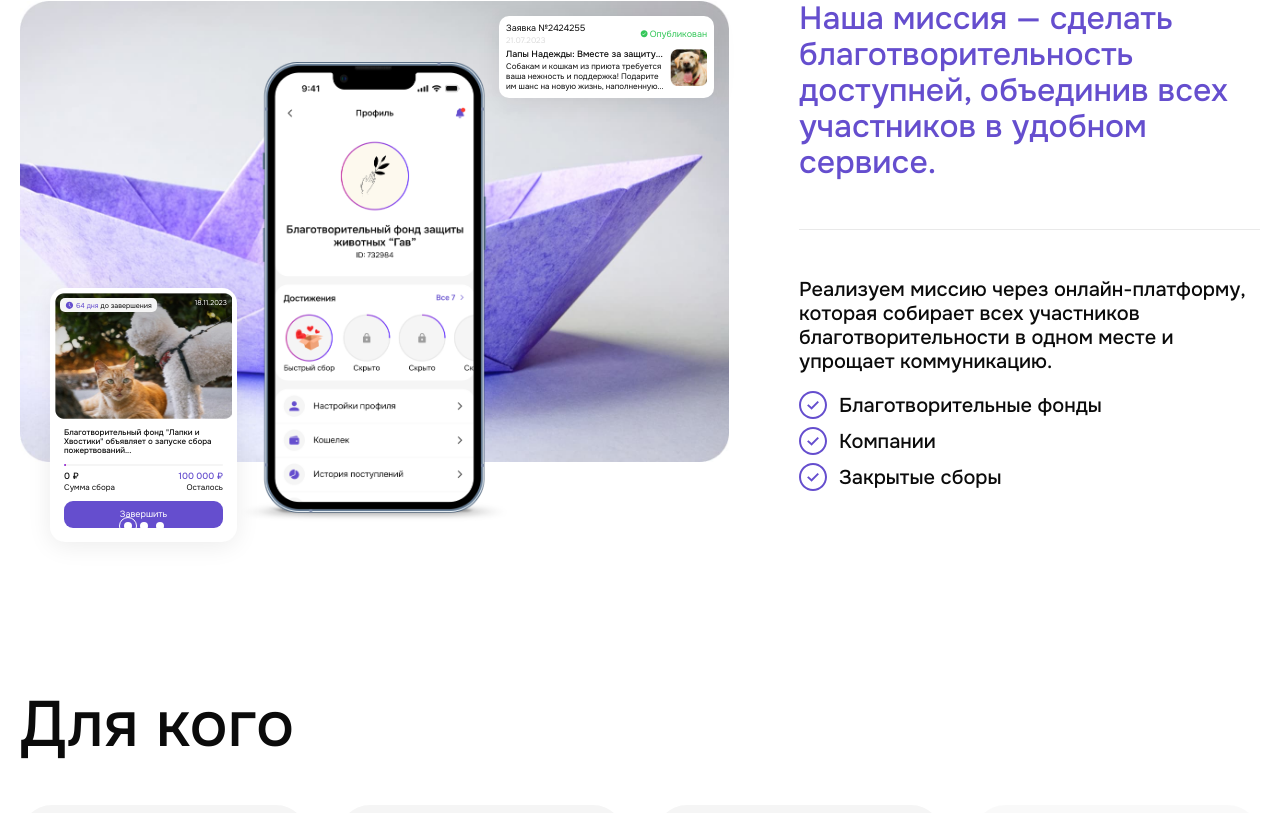
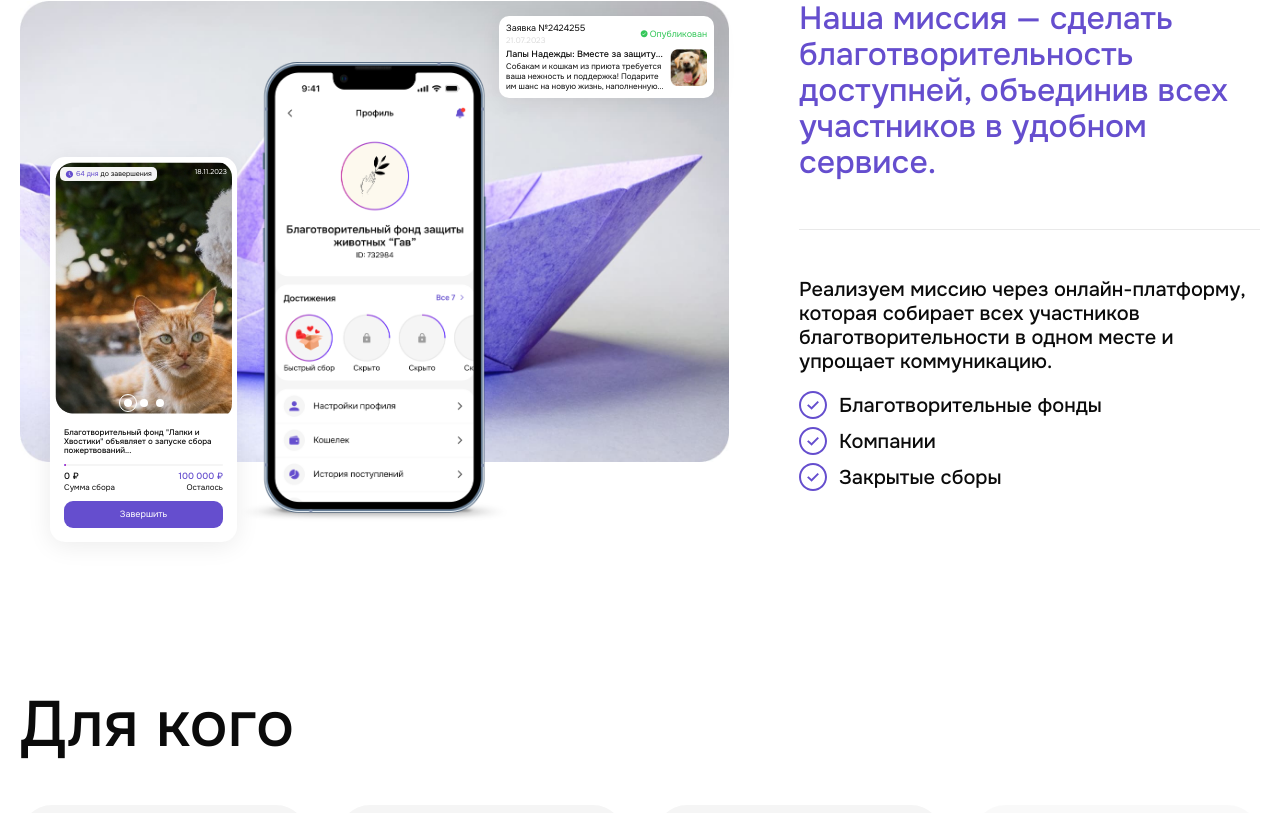
Before and after one commit to GoBDaNWeb/servatorum, a React (Vite) app: page / in a window 1280 px wide. Shown: the part 965-1778 px from the top of the page. Built offline with nearby package versions, Linux system fonts and the light colour scheme.

Commit message:
check swiper bug #18

```diff
--- a/src/entities/collecting-card/ui/CollectingCard.tsx
+++ b/src/entities/collecting-card/ui/CollectingCard.tsx
@@ -95,7 +95,6 @@ export const CollectingCard: FC<ICollectingCard> = ({
 
 					<span className={s.date}>{date}</span>
 				</div>
-			</div>
 				<Fancybox className={s.swiperWrapper}>
 					<Swiper
 						onSwiper={swiper => {
@@ -110,18 +109,20 @@ export const CollectingCard: FC<ICollectingCard> = ({
 					>
 						{imgs.map((img, index) => (
 							<SwiperSlide key={index}>
-							<Image
+								<img src={img} alt='' data-fancybox='collecting' />
+								{/* <Image
 									paddingBottom='71%'
 									src={img}
 									alt='slide'
 									className={s.image}
 									fancybox='collecting'
-							/>
+								/> */}
 							</SwiperSlide>
 						))}
 					</Swiper>
 					<div ref={pagination}></div>
 				</Fancybox>
+			</div>
 			<div className={s.collectingCardBottom}>
 				<a href='#' className={s.collectingCardBottomContent}>
 					<p className={s.title}>{cropText(title, 52)}</p>
--- a/src/entities/collecting-card/ui/collecting-card.module.scss
+++ b/src/entities/collecting-card/ui/collecting-card.module.scss
@@ -172,7 +172,11 @@
 			}
 			.swiperWrapper > div {
 				border-radius: var(--radius-xl);
+				img {
+					height: 250px;
+				}
 			}
+
 			.image {
 				border-radius: var(--radius-xl);
 				overflow: hidden;
```
Lines whose indentation alone changed are shown as unchanged.
